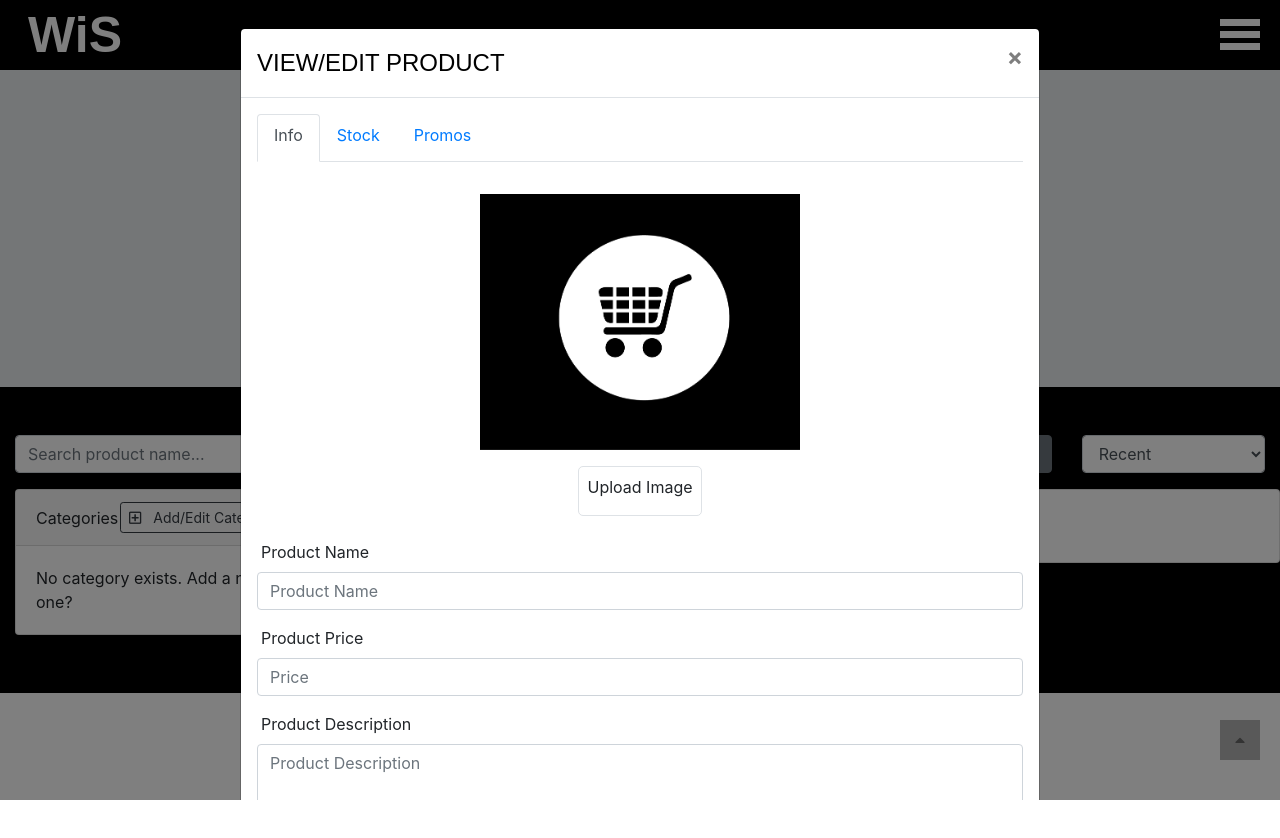
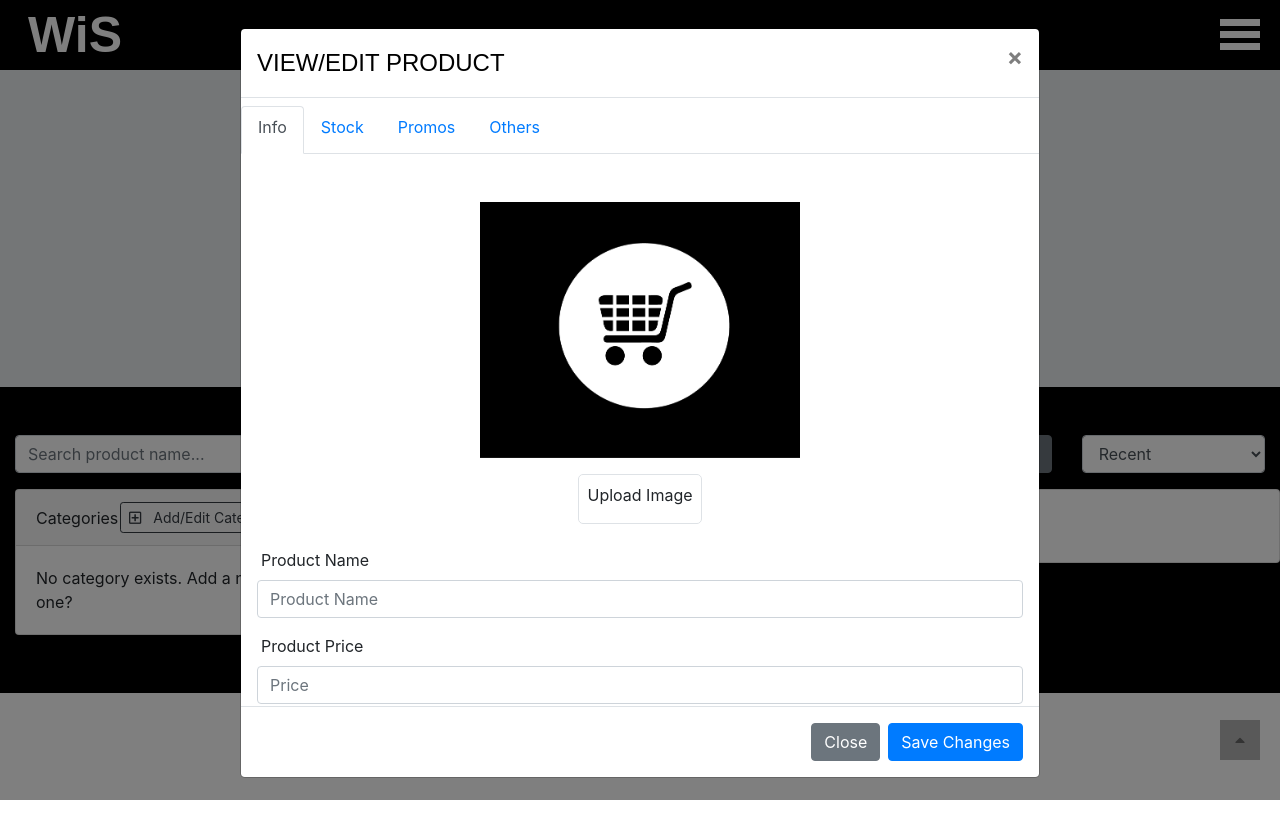
Before and after one commit to jakescheele/whats-in-store, a React (Create React App) app in the folder client/: page /inventory in a window 1280 px wide. Both pictures are taken after a click on the button "Add New Product". Shown: the top 838 px of the page. Built offline with nearby package versions, Linux system fonts and the light colour scheme; no server answers; a web font is replaced by a local one.

Commit message:
delete product

```diff
--- /dev/null
+++ b/client/src/components/ProductCardDetailed/Others.js
@@ -0,0 +1,22 @@
+import React from "react";
+import 'bootstrap/dist/css/bootstrap.css';
+import { Container, Button, Row, Col } from "react-bootstrap";
+import "react-datepicker/dist/react-datepicker.css";
+
+function Others(props) {
+    return (
+        <Container style={{"height":"100%"}}>
+            <Row className="align-items-center" style={{"height":"100%"}}>
+                <Col>
+                <Button
+                    onClick={e=>props.deleteProduct(props.productid)}
+                    variant="outline-dark"
+                    block
+                > Delete Product </Button>
+                </Col>
+            </Row>
+        </Container>
+    )
+}
+
+export default Others
--- a/client/src/components/ProductCardDetailed/Promos.js
+++ b/client/src/components/ProductCardDetailed/Promos.js
@@ -13,7 +13,7 @@ function Promos(props) {
                 <Form.Group controlId="formBasicChecbox">
                     <Form.Check
                     checked={props.flashSales.checked}
-                    onChange={props.handleCheckBox}
+                    onChange={props.handlePromoCheckBox}
                     type="checkbox"
                     label="Flash Sale" />
                 </Form.Group>
--- a/client/src/components/ProductCardDetailed/index.js
+++ b/client/src/components/ProductCardDetailed/index.js
@@ -3,13 +3,14 @@ import 'bootstrap/dist/css/bootstrap.css';
 import Info from "./Info"
 import Stock from "./Stock"
 import Promos from "./Promos"
+import Others from "./Others"
 import Modal from 'react-bootstrap/Modal'
-import { Button, Tab, Tabs } from "react-bootstrap";
+import { Button, Tab, Tabs, } from "react-bootstrap";
 
 
 class ModalComponent extends React.Component {
 
-  componentDidMount(){
+  componentDidMount() {
     console.log("============Here is in Product Modal for props.category========")
     console.log(this.props.selectedCategory)
     console.log(this.props.productName)
@@ -29,9 +30,9 @@ class ModalComponent extends React.Component {
             </Modal.Title>
             </div>
           </Modal.Header>
-          <Modal.Body>
-            <Tabs defaultActiveKey="Info" transition={false} id="noanim-tab-example">
+          <Tabs className="mt-2" defaultActiveKey="Info" transition={false} id="noanim-tab-example">
             <Tab eventKey="Info" title="Info">
+              <Modal.Body style={{ 'height': 'calc(100vh - 280px)', 'overflowY': 'auto' }}>
                 <Info
                   // product methods
                   validated={this.props.validated}
@@ -41,31 +42,43 @@ class ModalComponent extends React.Component {
                   uploadImage={this.props.uploadImage}
 
                   // product info
-                productid={this.props._id}
+                  productid={this.props.productid}
                   productName={this.props.productName}
                   price={this.props.price}
-                description = {this.props.description}
+                  description={this.props.description}
                   selectedCategory={this.props.selectedCategory}
                   image={this.props.image}
                 />
+              </Modal.Body>
             </Tab>
             <Tab eventKey="Stock" title="Stock">
+              <Modal.Body style={{ 'height': 'calc(100vh - 280px)', 'overflowY': 'auto' }}>
                 <Stock
                   stock={this.props.stock}
                   totalStock={this.props.totalStock}
                   addVariant={this.props.addVariant}
-                updateVariant={this.props.updateVariant}/>
+                  updateVariant={this.props.updateVariant} />
+              </Modal.Body>
             </Tab>
             <Tab eventKey="Promos" title="Promos">
+              <Modal.Body style={{ 'height': 'calc(100vh - 280px)', 'overflowY': 'auto' }}>
                 <Promos
                   handleDatepicker={this.props.handleDatepicker}
                   flashSales={this.props.flashSales}
                   handleSalesPrice={this.props.handleSalesPrice}
-                handleCheckBox={this.props.handleCheckBox}
+                  handlePromoCheckBox={this.props.handlePromoCheckBox}
                 />
+              </Modal.Body>
+            </Tab>
+            <Tab eventKey="Others" title="Others">
+              <Modal.Body style={{ 'height': 'calc(100vh - 280px)', 'overflowY': 'auto' }}>
+                <Others
+                  deleteProduct={this.props.deleteProduct}
+                  productid={this.props.productid}
+                />
+              </Modal.Body>
             </Tab>
           </Tabs>
-          </Modal.Body>
           <Modal.Footer>
             <Button variant="secondary" onClick={(e) => this.props.close("productModal")}>
               Close
--- a/client/src/components/PromosManagement/FlashSale/ProductCardForFlashSale/index.js
+++ b/client/src/components/PromosManagement/FlashSale/ProductCardForFlashSale/index.js
@@ -23,7 +23,7 @@ function PromoTable(props) {
   </thead>
   <tbody>
     {props.saleProducts.map(saleProduct=>(
-      <tr>
+      <tr key={saleProduct.name}>
       <td>{saleProduct.name}</td>
       <td>{saleProduct.flashSales.price}</td>
       <td>
--- a/client/src/pages/Inventory.js
+++ b/client/src/pages/Inventory.js
@@ -222,7 +222,7 @@ class Inventory extends Component {
     }
 
     // methods for promo page
-    handleCheckBox = (e) => {
+    handlePromoCheckBox = (e) => {
         const { checked } = e.target
         this.setState({
             flashSales: { ...this.state.flashSales, checked: checked }
@@ -281,6 +281,15 @@ class Inventory extends Component {
             // close the modal after save changes
 
         }
+    }
+
+    deleteProduct=(id)=>{
+        ProductAPI.deleteProduct(id)
+        .then(res=>{
+            console.log(res)
+            window.location.reload()
+        })
+        .catch(err=>console.log(err))
     }
 
     // filter handler
@@ -455,13 +464,14 @@ class Inventory extends Component {
                 addVariant={this.addVariant}
                 handleDatepicker={this.handleDatepicker}
                 handleSalesPrice={this.handleSalesPrice}
-                handleCheckBox={this.handleCheckBox}
+                handlePromoCheckBox={this.handlePromoCheckBox}
                 uploadImage={this.uploadImage}
+                deleteProduct={this.deleteProduct}
                 // submit methods
                 handleSubmit={this.handleSubmit}
                 validated={this.state.validated}
                 // product info
-                productid={this.state._id}
+                productid={this.state.productid}
                 productName={this.state.name}
                 price={this.state.price}
                 stock={this.state.stock}
```
Lines whose indentation alone changed are shown as unchanged.
